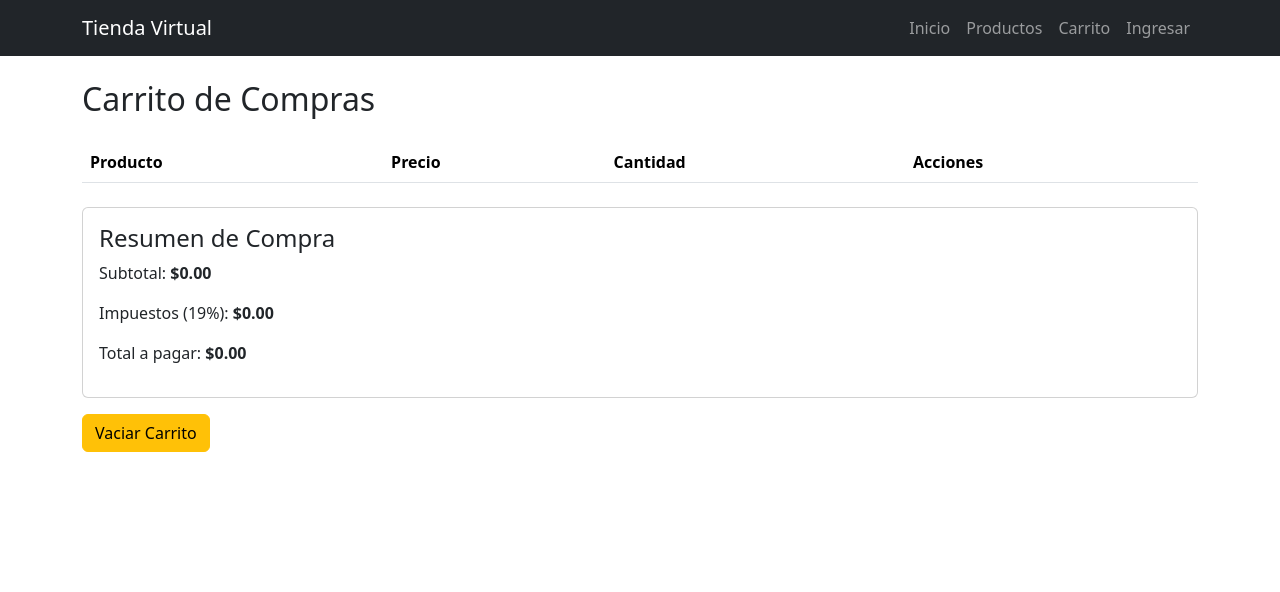
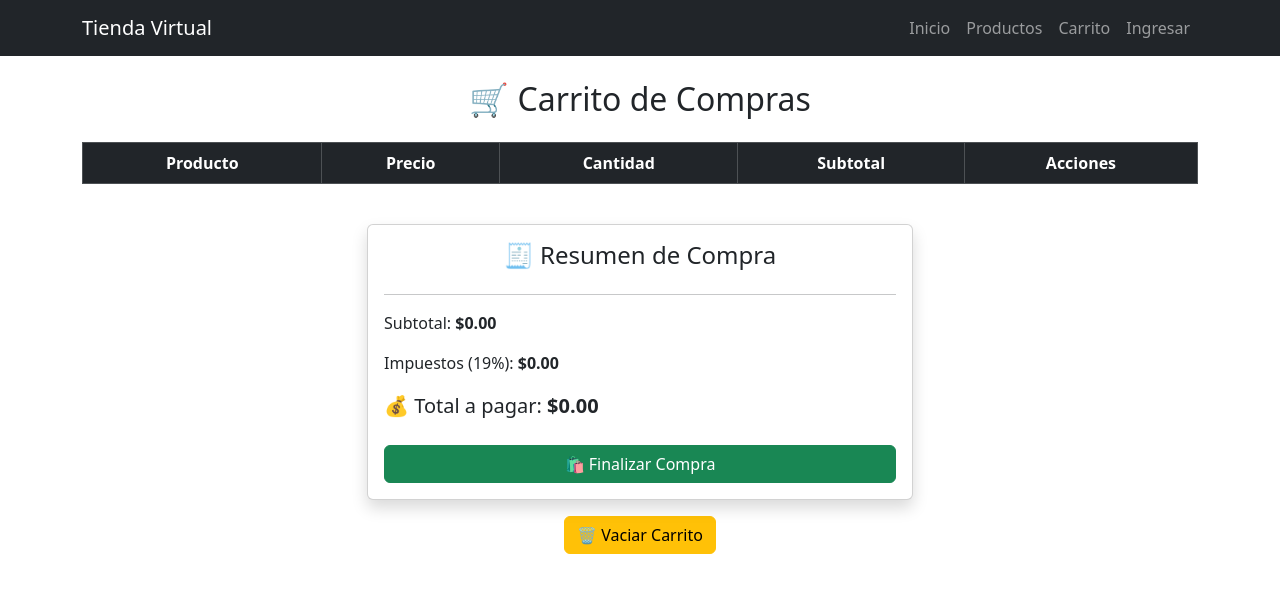
Before and after one commit to paladohorweb/tienda-virtual, an Angular app: page /cart in a window 1280 px wide. Shown: the top 592 px of the page. Built offline with nearby package versions, Linux system fonts and the light colour scheme.

Commit message:
mejora carrito2

```diff
--- a/src/app/pages/cart/cart.component.html
+++ b/src/app/pages/cart/cart.component.html
@@ -1,37 +1,54 @@
 <div class="container">
-  <h2 class="my-4">Carrito de Compras</h2>
-  <table class="table">
-    <thead>
+  <h2 class="my-4 text-center">🛒 Carrito de Compras</h2>
+
+  <!-- Tabla de productos en el carrito -->
+  <div class="table-responsive">
+    <table class="table table-striped table-bordered">
+      <thead class="table-dark text-center">
         <tr>
           <th>Producto</th>
           <th>Precio</th>
           <th>Cantidad</th>
+          <th>Subtotal</th>
           <th>Acciones</th>
         </tr>
       </thead>
       <tbody>
-      <tr *ngFor="let item of cartItems$ | async">
+        <tr *ngFor="let item of cartItems$ | async" class="align-middle text-center">
           <td>{{ item.name }}</td>
           <td>{{ item.price | currency }}</td>
           <td>
-          <input type="number" [value]="item.quantity"
-          (change)="updateQuantityFromEvent($event, item.id)"
-                 class="form-control" min="1">
+            <div class="input-group justify-content-center">
+              <button class="btn btn-outline-secondary" (click)="updateQuantity(item.id, item.quantity - 1)" [disabled]="item.quantity <= 1">−</button>
+              <input type="text" class="form-control text-center" [value]="item.quantity" style="width: 50px;" readonly>
+              <button class="btn btn-outline-secondary" (click)="updateQuantity(item.id, item.quantity + 1)">+</button>
+            </div>
           </td>
+          <td><strong>{{ (item.price * item.quantity) | currency }}</strong></td>
           <td>
-          <button class="btn btn-danger" (click)="removeItem(item.id)">Eliminar</button>
+            <button class="btn btn-sm btn-danger" (click)="removeItem(item.id)">🗑 Eliminar</button>
           </td>
         </tr>
       </tbody>
     </table>
+  </div>
 
-  <!-- 🔹 Resumen de compra -->
-  <div class="card p-3 mt-4">
-    <h4>Resumen de Compra</h4>
+  <!-- Resumen de compra -->
+  <div class="row justify-content-center">
+    <div class="col-md-6">
+      <div class="card p-3 mt-4 shadow">
+        <h4 class="text-center">🧾 Resumen de Compra</h4>
+        <hr>
         <p>Subtotal: <strong>{{ subtotal | currency }}</strong></p>
         <p>Impuestos (19%): <strong>{{ taxes | currency }}</strong></p>
-    <p>Total a pagar: <strong>{{ total | currency }}</strong></p>
+        <p class="fs-5">💰 Total a pagar: <strong>{{ total | currency }}</strong></p>
+        <button class="btn btn-success w-100 mt-2">🛍 Finalizar Compra</button>
+      </div>
+    </div>
   </div>
 
-  <button class="btn btn-warning mt-3" (click)="clearCart()">Vaciar Carrito</button>
+  <!-- Botón para vaciar el carrito -->
+  <div class="text-center mt-3">
+    <button class="btn btn-warning" (click)="clearCart()">🗑 Vaciar Carrito</button>
   </div>
+</div>
--- a/src/app/pages/cart/cart.component.ts
+++ b/src/app/pages/cart/cart.component.ts
@@ -14,50 +14,56 @@ import { FormsModule } from '@angular/forms';
 })
 export class CartComponent {
   cartItems$: Observable<CartItem[]>; // Observable de los ítems del carrito
-
   subtotal = 0;
   taxes = 0;
   total = 0;
 
   constructor(private cartService: CartService) {
-    this.cartItems$ = this.cartService.getCartItems(); // Asignar el observable
+    this.cartItems$ = this.cartService.getCartItems();
 
     // Escuchar cambios en el carrito y actualizar el resumen
     this.cartItems$.subscribe(() => this.updateSummary());
   }
 
+  /** Elimina un producto del carrito */
   removeItem(productId: number) {
     this.cartService.removeFromCart(productId);
+    this.updateSummary(); // Asegurar actualización de totales
   }
 
+  /** Vacía completamente el carrito */
   clearCart() {
     this.cartService.clearCart();
+    this.updateSummary(); // Actualiza totales al vaciar
   }
 
+  /** Actualiza la cantidad de un producto en el carrito */
   updateQuantity(productId: number, quantity: number) {
     if (quantity > 0) {
       this.cartService.updateQuantity(productId, quantity);
     } else {
       this.removeItem(productId); // Si la cantidad es 0, eliminar el producto
     }
+    this.updateSummary(); // Actualiza totales
   }
 
-  // 🔹 Método para actualizar el resumen de compra
+  /** Se encarga de actualizar el resumen de compra */
   updateSummary() {
     this.subtotal = this.cartService.getSubtotal();
     this.taxes = this.cartService.getTaxes();
     this.total = this.cartService.getTotal();
   }
 
-
+  /** Maneja la actualización de cantidad desde el evento de input */
   updateQuantityFromEvent(event: Event, productId: number) {
     const inputElement = event.target as HTMLInputElement;
-    const quantity = Number(inputElement.value); // Convierte el valor a número
+    const quantity = Number(inputElement.value);
+
     if (!isNaN(quantity) && quantity > 0) {
       this.updateQuantity(productId, quantity);
+    } else {
+      inputElement.value = '1'; // Evita valores negativos o vacíos
+      this.updateQuantity(productId, 1);
     }
+  }
 }
-
-
-
-}
--- a/src/app/pages/home/home.component.css
+++ b/src/app/pages/home/home.component.css
@@ -1,17 +1,16 @@
-.carousel img {
+.carousel-item img {
   height: 400px;
   object-fit: cover;
 }
 
-.card {
-  border: none;
-  box-shadow: 0px 4px 6px rgba(0, 0, 0, 0.1);
+h1, h2 {
+  color: #333;
 }
 
-.card-body {
-  text-align: center;
+.card {
+  transition: transform 0.3s ease-in-out;
 }
 
-h2 {
-  color: #333;
+.card:hover {
+  transform: translateY(-5px);
 }
--- a/src/app/pages/home/home.component.html
+++ b/src/app/pages/home/home.component.html
@@ -1,58 +1,47 @@
 <div class="container mt-4">
-  <!-- Carrusel de imágenes -->
-  <div id="carouselExample" class="carousel slide" data-bs-ride="carousel">
+  <!-- Carrusel de productos destacados -->
+  <div id="featuredCarousel" class="carousel slide" data-bs-ride="carousel">
     <div class="carousel-inner">
       <div class="carousel-item active">
-        <img src="https://via.placeholder.com/1200x400" class="d-block w-100" alt="Oferta 1">
+        <img src="assets/img/featured1.jpg" class="d-block w-100" alt="Producto destacado 1">
       </div>
       <div class="carousel-item">
-        <img src="https://via.placeholder.com/1200x400" class="d-block w-100" alt="Oferta 2">
+        <img src="assets/img/featured2.jpg" class="d-block w-100" alt="Producto destacado 2">
       </div>
       <div class="carousel-item">
-        <img src="https://via.placeholder.com/1200x400" class="d-block w-100" alt="Oferta 3">
+        <img src="assets/img/featured3.jpg" class="d-block w-100" alt="Producto destacado 3">
       </div>
     </div>
-    <button class="carousel-control-prev" type="button" data-bs-target="#carouselExample" data-bs-slide="prev">
-      <span class="carousel-control-prev-icon" aria-hidden="true"></span>
-      <span class="visually-hidden">Anterior</span>
+    <button class="carousel-control-prev" type="button" data-bs-target="#featuredCarousel" data-bs-slide="prev">
+      <span class="carousel-control-prev-icon"></span>
     </button>
-    <button class="carousel-control-next" type="button" data-bs-target="#carouselExample" data-bs-slide="next">
-      <span class="carousel-control-next-icon" aria-hidden="true"></span>
-      <span class="visually-hidden">Siguiente</span>
+    <button class="carousel-control-next" type="button" data-bs-target="#featuredCarousel" data-bs-slide="next">
+      <span class="carousel-control-next-icon"></span>
     </button>
   </div>
 
-  <!-- Accesos rápidos a categorías -->
-  <div class="row text-center mt-4">
-    <div class="col-md-4">
-      <div class="card">
-        <div class="card-body">
-          <h5 class="card-title">Categoría 1</h5>
-          <a routerLink="/products" class="btn btn-primary">Ver productos</a>
+  <!-- Sección de bienvenida -->
+  <section class="text-center mt-5">
+    <h1 class="fw-bold">¡Bienvenido a nuestra tienda virtual!</h1>
+    <p class="text-muted">Descubre los mejores productos con descuentos exclusivos.</p>
+    <a routerLink="/products" class="btn btn-primary btn-lg">Ver todos los productos</a>
+  </section>
+
+  <!-- Productos destacados -->
+  <section class="mt-5">
+    <h2 class="mb-4 text-center">Productos Destacados</h2>
+    <div class="row row-cols-1 row-cols-md-3 g-4">
+      <div class="col" *ngFor="let product of featuredProducts">
+        <div class="card h-100">
+          <img [src]="product.image" class="card-img-top" [alt]="product.name">
+          <div class="card-body text-center">
+            <h5 class="card-title">{{ product.name }}</h5>
+            <p class="card-text text-muted">{{ product.description }}</p>
+            <p class="fw-bold">{{ product.price | currency }}</p>
+            <a routerLink="/products" class="btn btn-outline-primary">Ver más</a>
+          </div>
         </div>
       </div>
     </div>
-    <div class="col-md-4">
-      <div class="card">
-        <div class="card-body">
-          <h5 class="card-title">Categoría 2</h5>
-          <a routerLink="/products" class="btn btn-primary">Ver productos</a>
-        </div>
-      </div>
-    </div>
-    <div class="col-md-4">
-      <div class="card">
-        <div class="card-body">
-          <h5 class="card-title">Categoría 3</h5>
-          <a routerLink="/products" class="btn btn-primary">Ver productos</a>
-        </div>
-      </div>
-    </div>
-  </div>
-
-  <!-- Sección de información sobre la tienda -->
-  <div class="mt-5 text-center">
-    <h2>Sobre Nuestra Tienda</h2>
-    <p>Ofrecemos los mejores productos al mejor precio. Calidad garantizada.</p>
-  </div>
+  </section>
 </div>
--- a/src/app/pages/home/home.component.ts
+++ b/src/app/pages/home/home.component.ts
@@ -1,12 +1,17 @@
 import { Component } from '@angular/core';
+import { CommonModule, CurrencyPipe } from '@angular/common';
 
 @Component({
   selector: 'app-home',
+  templateUrl: './home.component.html',
+  styleUrls: ['./home.component.css'],
   standalone: true,
-  imports: [],
-  templateUrl: './home.component.html',
-  styleUrl: './home.component.css'
+  imports: [CommonModule, CurrencyPipe] // 🔹 Agregado para solucionar errores
 })
 export class HomeComponent {
-
+  featuredProducts = [
+    { id: 1, name: 'Producto 1', description: 'Descripción 1', price: 199.99, image: 'assets/img/product1.jpg' },
+    { id: 2, name: 'Producto 2', description: 'Descripción 2', price: 299.99, image: 'assets/img/product2.jpg' },
+    { id: 3, name: 'Producto 3', description: 'Descripción 3', price: 399.99, image: 'assets/img/product3.jpg' }
+  ];
 }
--- a/src/app/services/cart.service.ts
+++ b/src/app/services/cart.service.ts
@@ -9,15 +9,21 @@ export class CartService {
   private cartItems: CartItem[] = JSON.parse(localStorage.getItem('cart') || '[]');
   private cartSubject = new BehaviorSubject<CartItem[]>(this.cartItems);
 
+  /** Devuelve el carrito como un Observable */
   getCartItems() {
     return this.cartSubject.asObservable();
   }
 
+  /** Guarda el carrito en localStorage y emite cambios */
   private updateCart() {
-    localStorage.setItem('cart', JSON.stringify(this.cartItems));
-    this.cartSubject.next([...this.cartItems]);
+    const newCartState = JSON.stringify(this.cartItems);
+    if (localStorage.getItem('cart') !== newCartState) { // Evita escribir si no hay cambios
+      localStorage.setItem('cart', newCartState);
+      this.cartSubject.next([...this.cartItems]);
+    }
   }
 
+  /** Agrega un producto al carrito */
   addToCart(item: CartItem) {
     const index = this.cartItems.findIndex((p) => p.id === item.id);
     if (index !== -1) {
@@ -28,21 +34,26 @@ export class CartService {
     this.updateCart();
   }
 
+  /** Elimina un producto del carrito */
   removeFromCart(itemId: number) {
     this.cartItems = this.cartItems.filter((item) => item.id !== itemId);
     this.updateCart();
   }
 
+  /** Vacía el carrito */
   clearCart() {
-    this.cartItems = [];
-    this.updateCart();
+    if (this.cartItems.length > 0) {
+      this.cartItems = [];
+      this.updateCart();
+    }
   }
 
+  /** Actualiza la cantidad de un producto en el carrito */
   updateQuantity(productId: number, quantity: number) {
     const index = this.cartItems.findIndex(item => item.id === productId);
-    if (index !== -1) {
+    if (index !== -1 && this.cartItems[index].quantity !== quantity) { // Solo actualiza si hay un cambio
       if (quantity <= 0) {
-        this.removeFromCart(productId); // Eliminar si la cantidad es 0 o menos
+        this.removeFromCart(productId);
       } else {
         this.cartItems[index].quantity = quantity;
       }
@@ -50,24 +61,22 @@ export class CartService {
     }
   }
 
-
-
+  /** Obtiene la cantidad de un producto en el carrito */
   getQuantity(productId: number): number {
-    const item = this.cartItems.find((p) => p.id === productId);
-    return item ? item.quantity : 0;
+    return this.cartItems.find((p) => p.id === productId)?.quantity || 0;
   }
 
-  // 🔹 Calcular Subtotal
+  /** 🔹 Calcula el subtotal */
   getSubtotal(): number {
     return this.cartItems.reduce((sum, item) => sum + item.price * item.quantity, 0);
   }
 
-  // 🔹 Calcular Impuestos (ejemplo: 19%)
+  /** 🔹 Calcula impuestos (19%) */
   getTaxes(): number {
     return this.getSubtotal() * 0.19;
   }
 
-  // 🔹 Calcular Total
+  /** 🔹 Calcula el total a pagar */
   getTotal(): number {
     return this.getSubtotal() + this.getTaxes();
   }
```
Lines whose indentation alone changed are shown as unchanged.
